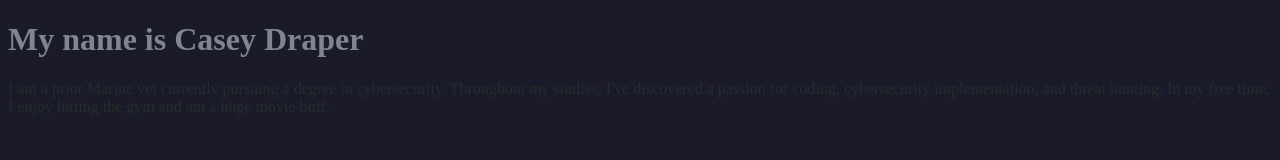
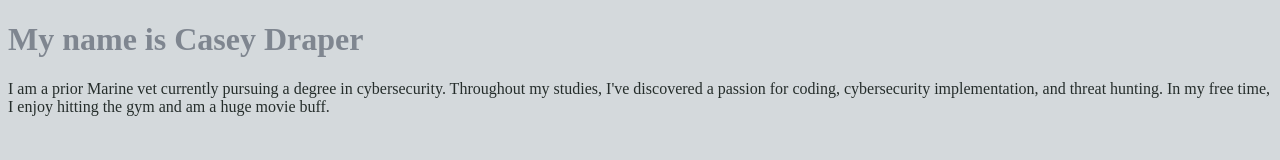
Before and after one commit to casey962/CaseyDraper.github.io, a plain HTML site: page index.html in a window 1280 px wide. Drawn offline with Linux system fonts and the light colour scheme.

Commit message:
Update index.html

```diff
--- a/index.html
+++ b/index.html
@@ -4,7 +4,7 @@
 <title>My Personal Introduction</title>
 <style>
 body {
-background-color: #1a1a2a;
+background-color: #d4d9dc;
 }
 h1 {
 color: #7f8690;
```
